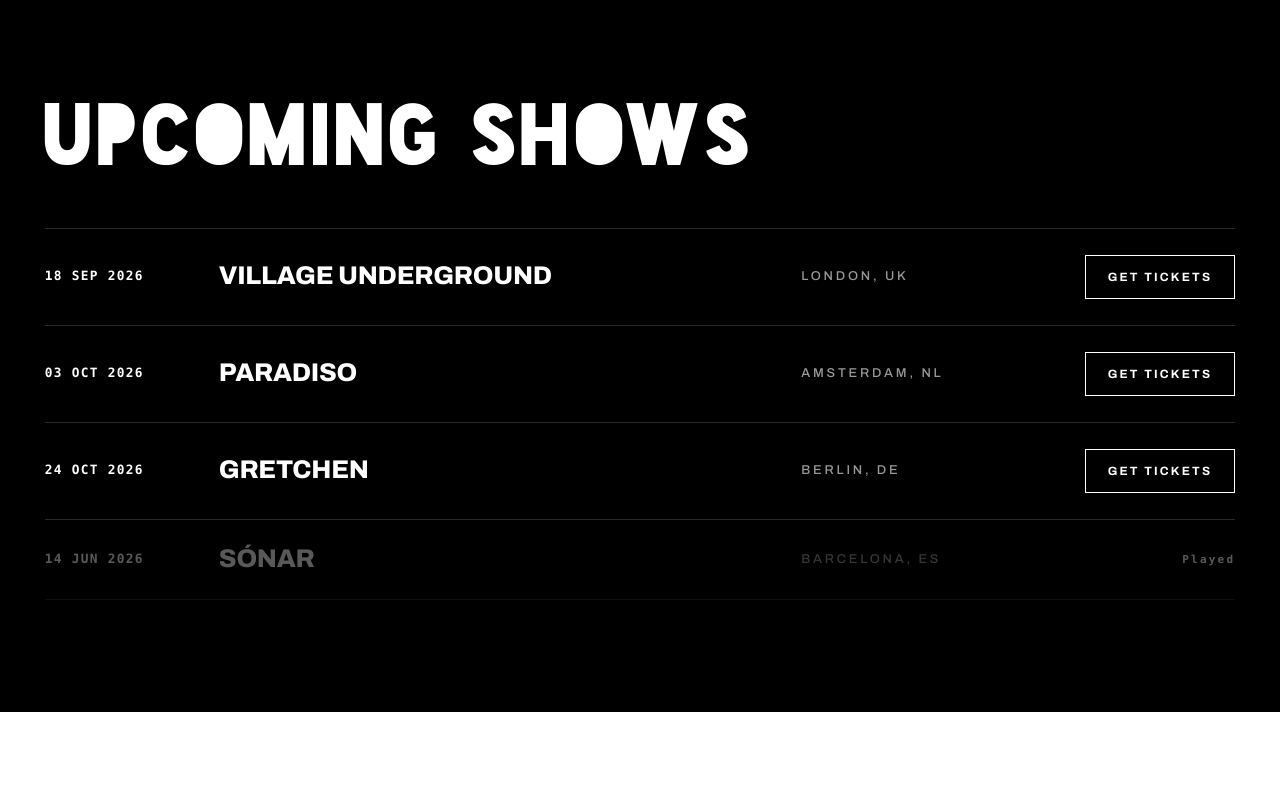
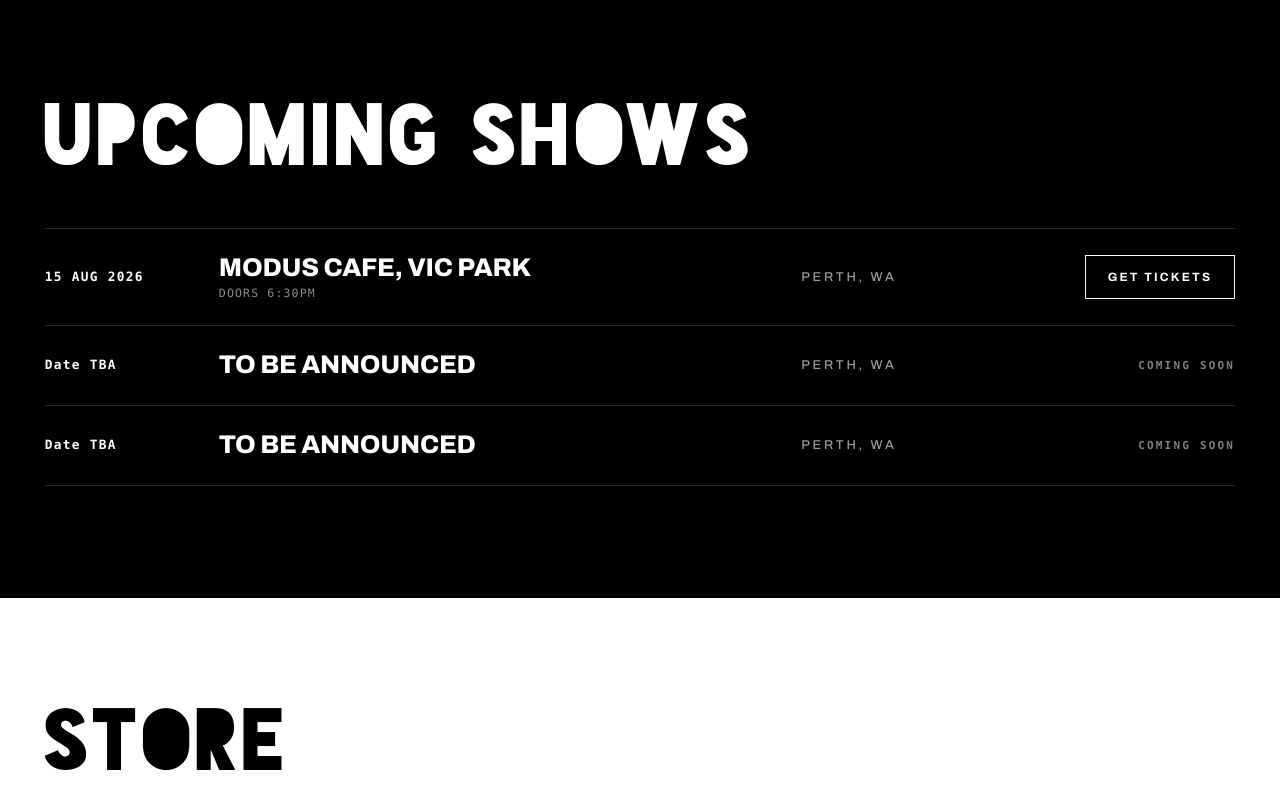
Before and after one commit to mjgullaci/modulr-site, an Astro site: page / in a window 1280 px wide. Shown: the part 838-1635 px from the top of the page. Built offline with nearby package versions, Linux system fonts and the light colour scheme; Astro itself is replaced by a stand-in of ours.

Commit message:
Shows: real event 1 (Modus Cafe Vic Park, Perth WA, 15 Aug, doors 6:30PM); events 2-3 Perth WA Coming soon; all cities Perth WA; remove demo shows

```diff
--- a/src/components/Shows.astro
+++ b/src/components/Shows.astro
@@ -4,9 +4,14 @@ const months = ['JAN','FEB','MAR','APR','MAY','JUN','JUL','AUG','SEP','OCT','NOV
 const today = new Date(); today.setHours(0, 0, 0, 0);
 const fmt = (d) => { const dt = new Date(d + 'T00:00:00'); return `${String(dt.getDate()).padStart(2,'0')} ${months[dt.getMonth()]} ${dt.getFullYear()}`; };
 const all = Object.values(mods).map((m) => m.default)
-  .map((s) => ({ ...s, dt: new Date(s.date + 'T00:00:00'), label: fmt(s.date) }))
-  .map((s) => ({ ...s, past: s.dt < today }));
-const upcoming = all.filter((s) => !s.past).sort((a, b) => a.dt - b.dt);
+  .map((s) => ({ ...s, dt: s.date ? new Date(s.date + 'T00:00:00') : null, label: s.date ? fmt(s.date) : 'Date TBA', tba: !s.date }))
+  .map((s) => ({ ...s, past: s.dt ? s.dt < today : false }));
+const upcoming = all.filter((s) => !s.past).sort((a, b) => {
+  if (a.tba && b.tba) return 0;
+  if (a.tba) return 1;
+  if (b.tba) return -1;
+  return a.dt - b.dt;
+});
 const past = all.filter((s) => s.past).sort((a, b) => b.dt - a.dt);
 const ordered = [...upcoming, ...past];
 ---
@@ -16,11 +21,16 @@ const ordered = [...upcoming, ...past];
     {ordered.map((s) => (
       <div class={'show-row' + (s.past ? ' show-past' : '')}>
         <span class="show-date">{s.label}</span>
-        <span class="show-venue">{s.venue}</span>
+        <div class="show-venue-cell">
+          <span class="show-venue">{s.venue}</span>
+          {s.doors && <span class="show-doors">Doors {s.doors}</span>}
+        </div>
         <span class="show-city">{s.city}</span>
         {s.past
           ? <span class="show-played">Played</span>
-          : <button class="btn btn-sm ticket-btn" type="button" data-venue={s.venue} data-city={s.city} data-date={s.label} data-amount={s.price || ''} data-url={s.ticketUrl || '#'}>Get Tickets</button>}
+          : s.tba
+            ? <span class="show-soon">Coming soon</span>
+            : <button class="btn btn-sm ticket-btn" type="button" data-venue={s.venue} data-city={s.city} data-date={s.label} data-amount={s.price || ''} data-url={s.ticketUrl || '#'}>Get Tickets</button>}
       </div>
     ))}
   </div>
--- a/src/content/shows/01-london.json
+++ /dev/null
@@ -1,7 +0,0 @@
-{
-  "date": "2026-09-18",
-  "venue": "Village Underground",
-  "city": "London, UK",
-  "ticketUrl": "#",
-  "price": "40.00"
-}
--- /dev/null
+++ b/src/content/shows/01-modus.json
@@ -0,0 +1,8 @@
+{
+  "date": "2026-08-15",
+  "venue": "Modus Cafe, Vic Park",
+  "city": "Perth, WA",
+  "doors": "6:30PM",
+  "price": "40.00",
+  "ticketUrl": "#"
+}
--- a/src/content/shows/02-amsterdam.json
+++ /dev/null
@@ -1,7 +0,0 @@
-{
-  "date": "2026-10-03",
-  "venue": "Paradiso",
-  "city": "Amsterdam, NL",
-  "ticketUrl": "#",
-  "price": "40.00"
-}
--- /dev/null
+++ b/src/content/shows/02-tba.json
@@ -0,0 +1,6 @@
+{
+  "venue": "To Be Announced",
+  "city": "Perth, WA",
+  "price": "40.00",
+  "ticketUrl": "#"
+}
--- a/src/content/shows/03-berlin.json
+++ /dev/null
@@ -1,7 +0,0 @@
-{
-  "date": "2026-10-24",
-  "venue": "Gretchen",
-  "city": "Berlin, DE",
-  "ticketUrl": "#",
-  "price": "40.00"
-}
--- /dev/null
+++ b/src/content/shows/03-tba.json
@@ -0,0 +1,6 @@
+{
+  "venue": "To Be Announced",
+  "city": "Perth, WA",
+  "price": "40.00",
+  "ticketUrl": "#"
+}
--- a/src/content/shows/04-sonar.json
+++ /dev/null
@@ -1 +0,0 @@
-{ "date": "2026-06-14", "venue": "Sónar", "city": "Barcelona, ES", "ticketUrl": "#" }
--- a/src/styles/global.css
+++ b/src/styles/global.css
@@ -572,3 +572,9 @@ body.menu-open { overflow: hidden; }
 .pm-fields input, .pm-fields textarea { width:100%; box-sizing:border-box; border:1px solid #cfcfcf; border-radius:8px; padding:10px 12px; font:400 14px/1.3 var(--font-brand); color:#0b0b0b; background:#fff; }
 .pm-fields textarea { resize:vertical; min-height:52px; }
 .pm-fields input:focus, .pm-fields textarea:focus { outline:none; border-color:#0b0b0b; }
+
+/* show row: venue cell, door time, coming-soon label */
+.show-venue-cell { min-width: 0; }
+.show-doors { display:block; margin-top:6px; font:500 clamp(10px,.9vw,12px)/1 var(--font-mono); letter-spacing:.1em; opacity:.55; text-transform:uppercase; }
+.show-soon { font:700 clamp(10px,.9vw,11px)/1 var(--font-mono); letter-spacing:.2em; text-transform:uppercase; opacity:.5; }
+@media (min-width: 900px){ .show-row .show-soon { justify-self:end; } }
```
